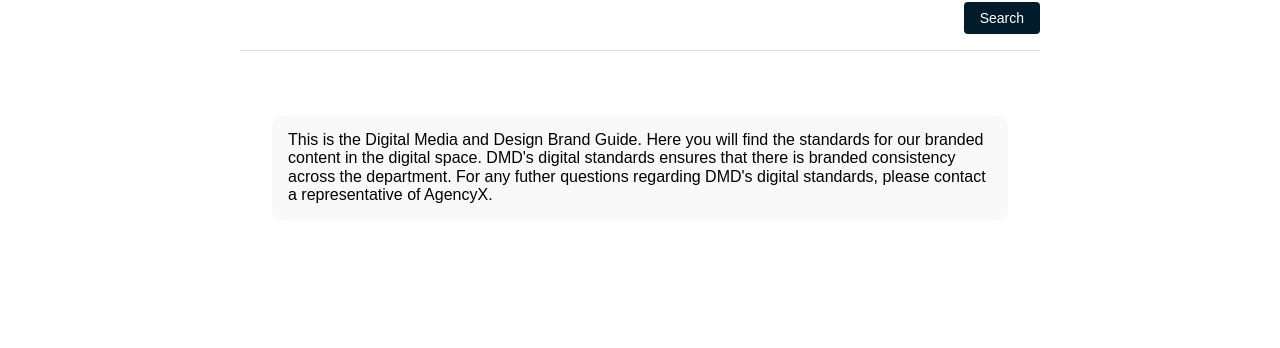
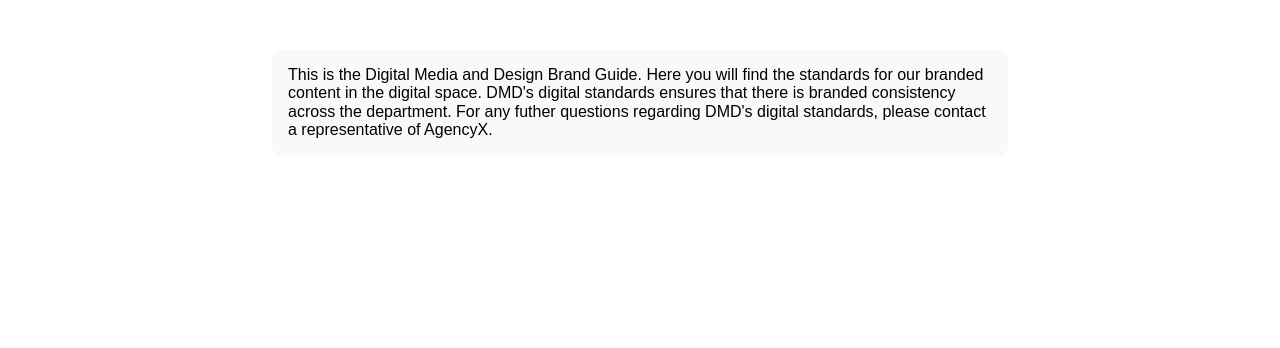
Before and after one commit to uconndxlab/dmd-brand, a website: page index.html in a window 1280 px wide. Shown: the part 452-800 px from the top of the page. Drawn offline with Linux system fonts and the light colour scheme; a web font is replaced by a local one.

Commit message:
search bar

```diff
--- a/index.html
+++ b/index.html
@@ -52,14 +52,14 @@
 </header>
 <main class="container flex flex-col items-center main-search mx-auto pt-8">
   <img class="homepage-img" src="dmd-branding-imgs/homepage-img.png" alt="">
-  <form class="w-full">
+  <!--<form class="w-full">
     <div class="flex items-center border-b border-b-2 py-2">
       <input class="appearance-none bg-transparent border-none w-full text-grey-darker mr-3 mb-5 py-1 px-2 leading-tight focus:outline-none" type="text" placeholder="" aria-label="Full name">
       <button class="flex-no-shrink blue-1 py-2 px-4 text-sm text-white py-1 px-2 rounded" type="button">
         Search
       </button>
     </div>
-  </form>
+  </form>-->
 
 <div class="content-section-inner">
   <p class="p-3 main-search-p mt-10">This is the Digital Media and Design Brand Guide. Here you will find the standards for our branded content in the digital space.
```
